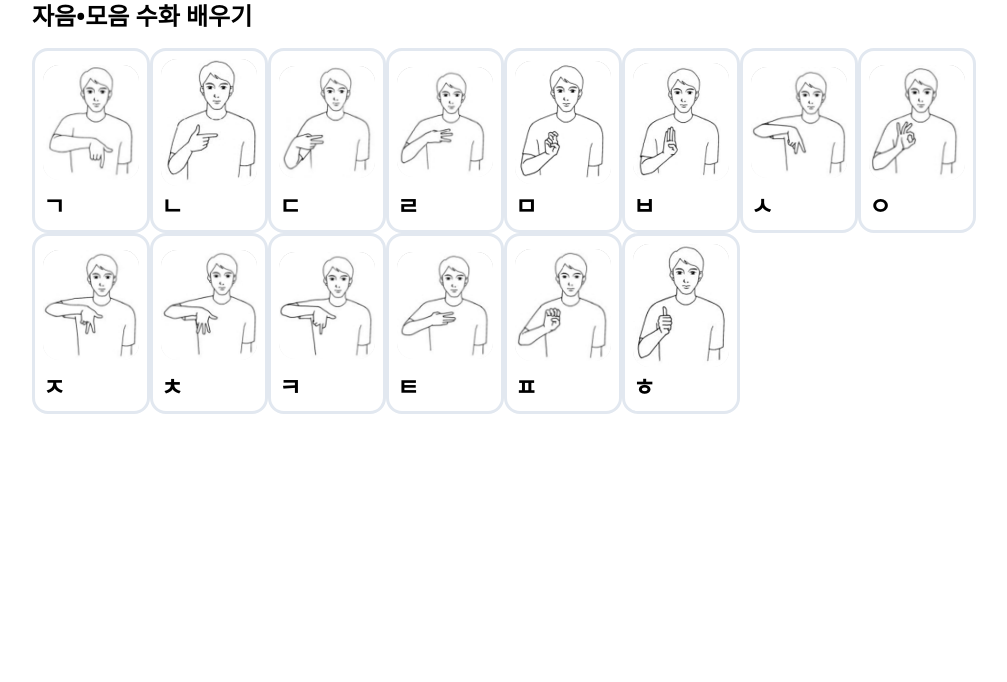
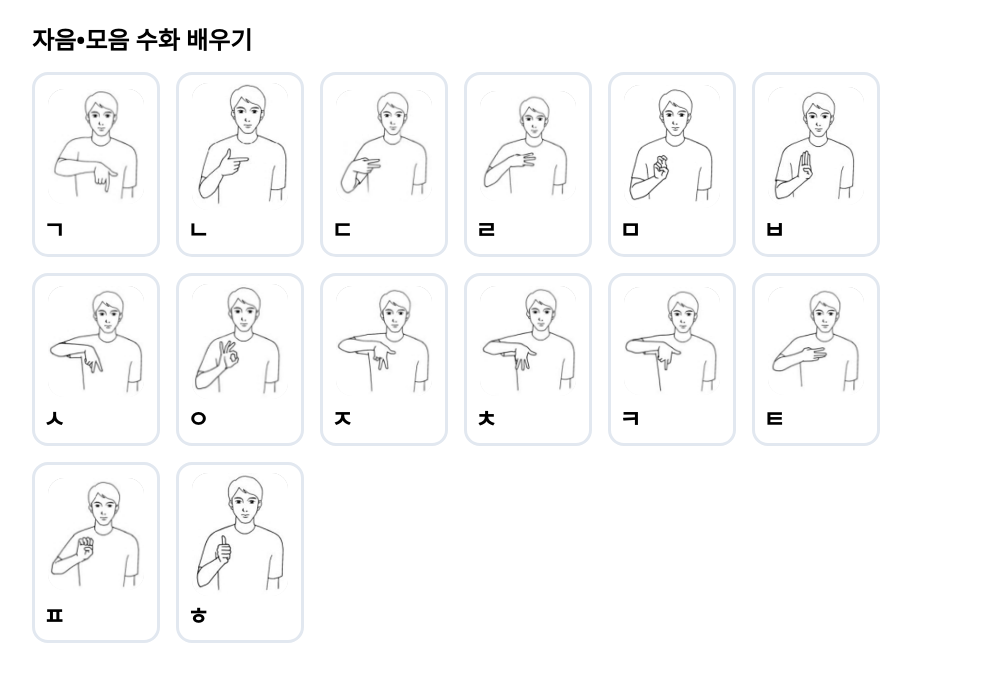
Before and after one commit to uranny/Sonpicker, a React (Vite) app: page / in a window 1280 px wide. Shown: the top 682 px of the page, without its empty margins (128-1135 px from the left). Built offline with nearby package versions, Linux system fonts and the light colour scheme.

Commit message:
chore : fix design #1

```diff
--- a/src/components/signcard/index.tsx
+++ b/src/components/signcard/index.tsx
@@ -13,6 +13,7 @@ function SignCard({id, imgUrl, label, onClick }: SignCardProps) {
             className={`
                 flex flex-col
                 bg-white
+                w-32
                 pt-2 pr-2 pl-2 pb-2
                 rounded-2xl
                 border-slate-200
@@ -28,7 +29,7 @@ function SignCard({id, imgUrl, label, onClick }: SignCardProps) {
                 src={imgUrl}
                 alt={label}
             />
-            <p className="text-center text-2xl font-black text-black">{label}</p>
+            <p className="text-center text-2xl font-semibold text-black">{label}</p>
         </button>
     );
 }
--- a/src/pages/main/index.tsx
+++ b/src/pages/main/index.tsx
@@ -6,9 +6,10 @@ function MainPage() {
     const navigate = useNavigate()
     return(
         <div className="flex-1 ml-40 mr-40">
+            <div className="h-6"/>
             <div className="flex flex-1 flex-col gap-4">
                 <p className="text-2xl font-bold text-black">자음•모음 수화 배우기</p>
-                <div className="flex flex-row flex-wrap gap-">
+                <div className="flex flex-row flex-wrap gap-4">
                     {
                         SignCardList.map((value) => {
                             return (
@@ -17,7 +18,7 @@ function MainPage() {
                                     imgUrl={value.imgUrl}
                                     label={value.label}
                                     onClick={() => {
-                                        navigate(`/sign/${value.id}`, {replace : true, state : {imgUrl : value.imgUrl, label : value.label}})
+                                        navigate(`/sign/${value.id}`, {replace : false, state : {imgUrl : value.imgUrl, label : value.label}})
                                     }}
                                 />
                             )
```
